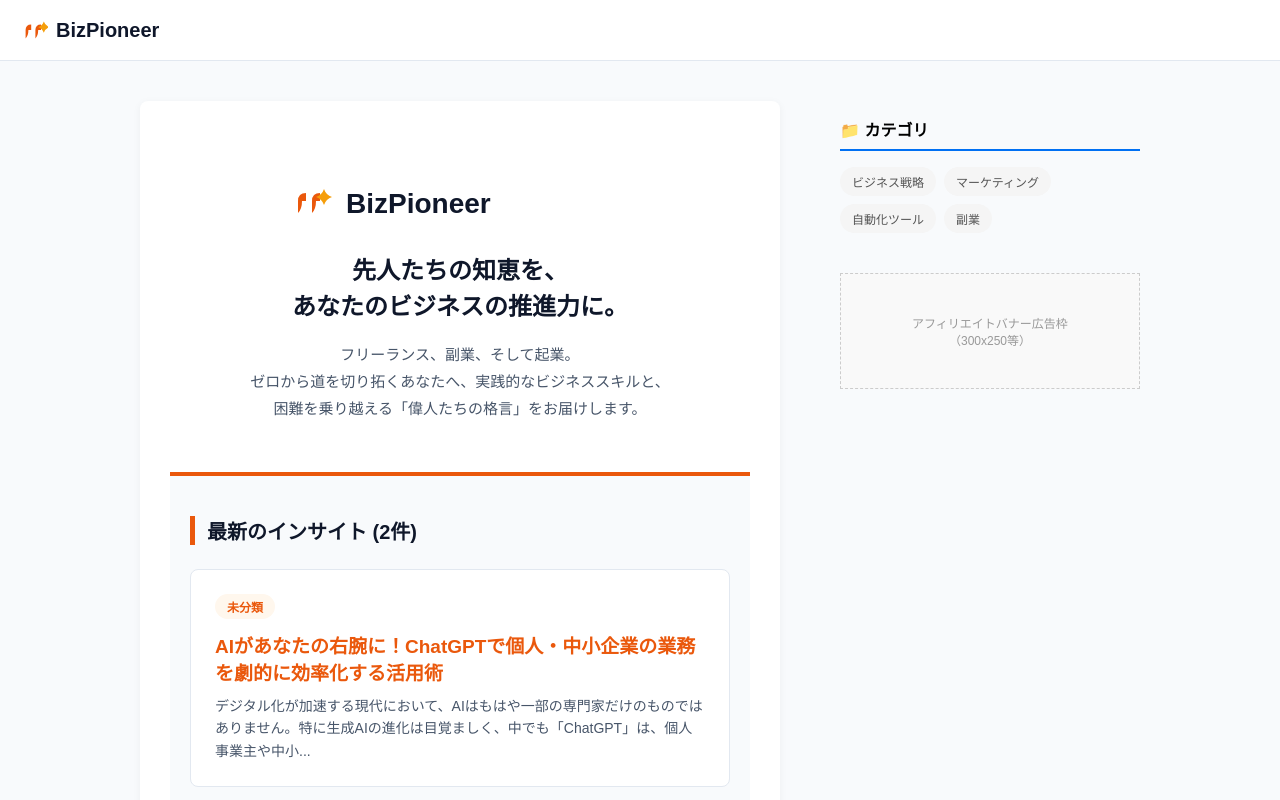
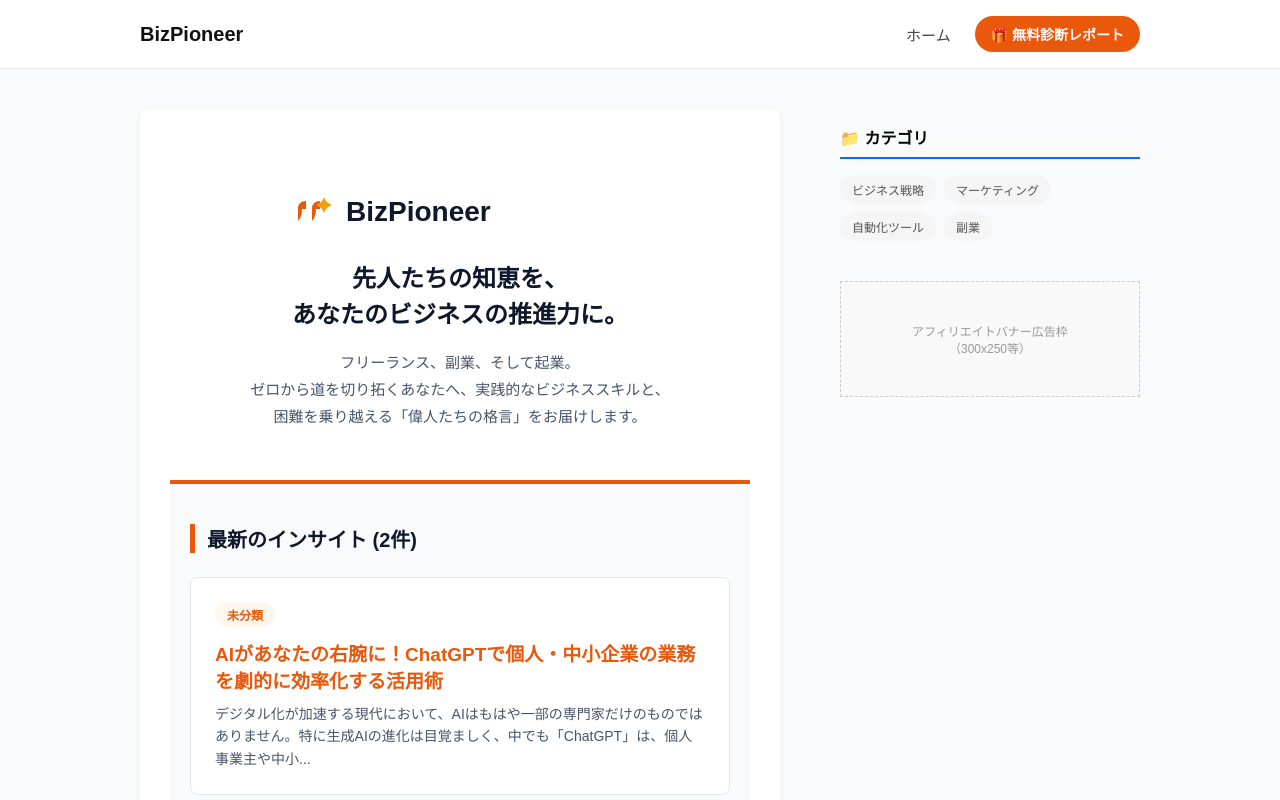
Before and after one commit to shotaro0222/conconsalsal.com, a Next.js app: page / in a window 1280 px wide. Shown: the top 800 px of the page. Built offline with nearby package versions, Linux system fonts and the light colour scheme.

Commit message:
Update Header.tsx

```diff
--- a/src/components/Header.tsx
+++ b/src/components/Header.tsx
@@ -1,19 +1,49 @@
+// src/components/Header.tsx
 import Link from 'next/link';
 
 export default function Header() {
   return (
-    <header style={{ padding: '16px 20px', borderBottom: '1px solid #e2e8f0', backgroundColor: '#fff', display: 'flex', alignItems: 'center' }}>
-      <Link href="/" style={{ textDecoration: 'none', display: 'flex', alignItems: 'center', gap: '8px' }}>
-        {/* ヘッダー用の小型ロゴ (SVG) */}
-        <svg width="28" height="28" viewBox="0 0 40 40" xmlns="http://www.w3.org/2000/svg">
-          <g transform="translate(0, 4)">
-            <path d="M 8 16 Q 8 8 16 8 L 16 16 L 12 16 Q 12 24 8 28 Z" fill="#ea580c" />
-            <path d="M 22 16 Q 22 8 30 8 L 30 16 L 26 16 Q 26 24 22 28 Z" fill="#ea580c" />
-            <path d="M 34 4 Q 36 10 42 12 Q 36 14 34 20 Q 32 14 26 12 Q 32 10 34 4 Z" fill="#f59e0b" />
-          </g>
-        </svg>
-        <span style={{ fontSize: '20px', fontWeight: 'bold', color: '#0f172a' }}>BizPioneer</span>
-      </Link>
+    <header style={{
+      backgroundColor: '#fff',
+      borderBottom: '1px solid #eaeaea',
+      padding: '16px 20px',
+      position: 'sticky',
+      top: 0,
+      zIndex: 100
+    }}>
+      <div style={{
+        maxWidth: '1000px',
+        margin: '0 auto',
+        display: 'flex',
+        justifyContent: 'space-between',
+        alignItems: 'center'
+      }}>
+        {/* 左側：サイトタイトル（※各サイト名に合わせて変更してください） */}
+        <Link href="/" style={{ fontSize: '20px', fontWeight: 'bold', color: '#111', textDecoration: 'none' }}>
+          BizPioneer {/* ←Re:Skill BlogやMindful Shutterなど、サイト名に書き換えてください */}
+        </Link>
+
+        {/* 右側：ナビゲーションメニュー */}
+        <nav style={{ display: 'flex', gap: '24px', alignItems: 'center' }}>
+          <Link href="/" style={{ color: '#444', textDecoration: 'none', fontSize: '15px' }}>
+            ホーム
+          </Link>
+
+          {/* ★追加：ハブページへのリンク（目立たせるためにボタン風に） */}
+          <Link href="/hub" style={{
+            backgroundColor: '#ea580c', /* ←各サイトのテーマカラーに合わせると綺麗です */
+            color: '#fff',
+            textDecoration: 'none',
+            fontSize: '14px',
+            fontWeight: 'bold',
+            padding: '8px 16px',
+            borderRadius: '20px',
+            transition: 'opacity 0.2s'
+          }}>
+            🎁 無料診断レポート
+          </Link>
+        </nav>
+      </div>
     </header>
   );
 }
```
